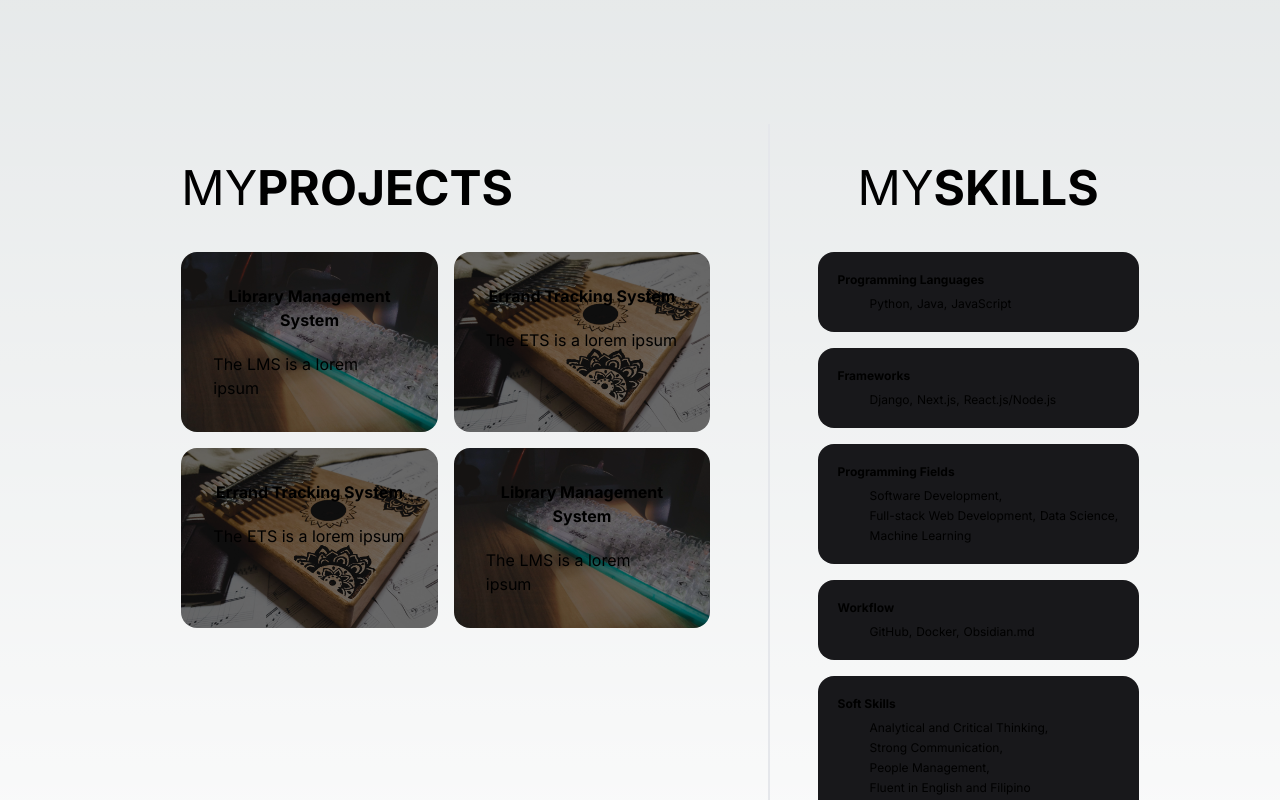
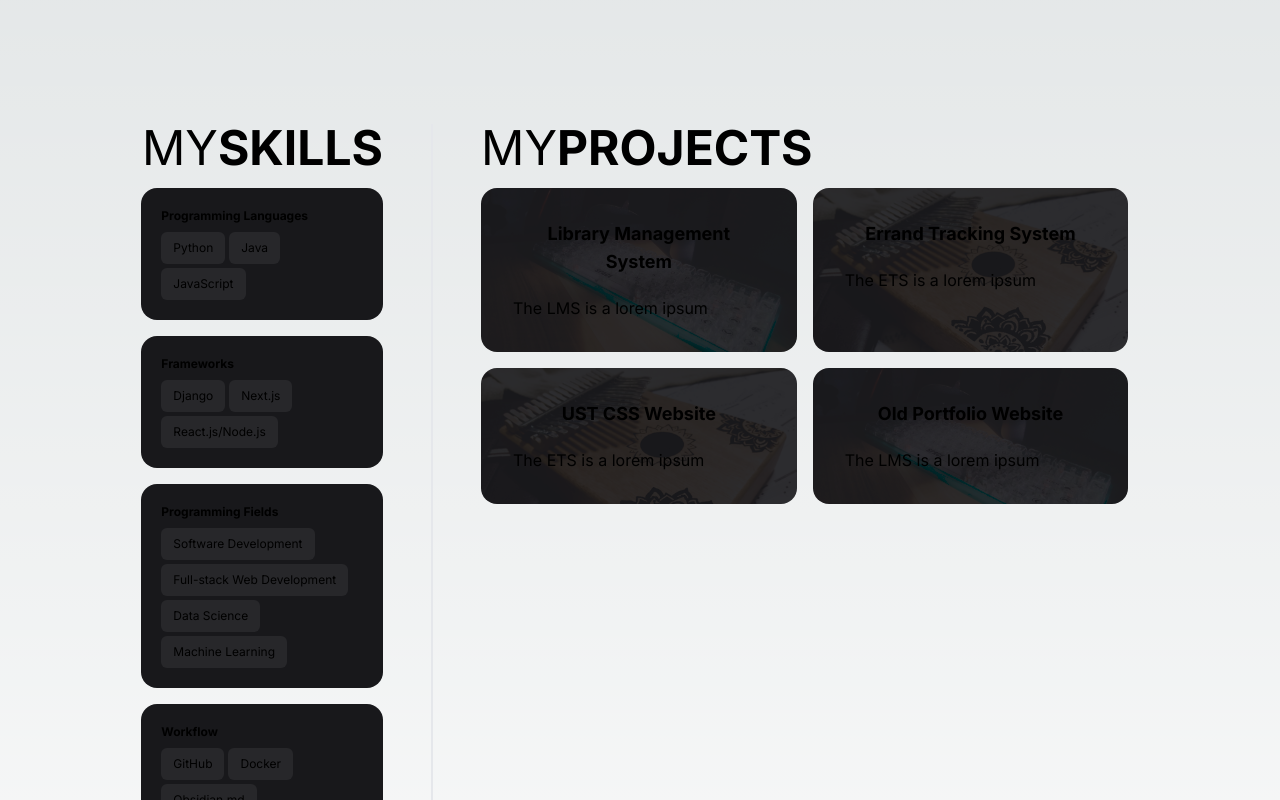
Before and after one commit to AngeloAlgarne/jaa-portfolio-2024, a Next.js app: page / in a window 1280 px wide. Shown: the part 740-1540 px from the top of the page. Built offline with nearby package versions, Linux system fonts and the light colour scheme.

Commit message:
Updated Home and Nav

```diff
--- a/src/app/home/SkillCard.tsx
+++ b/src/app/home/SkillCard.tsx
@@ -6,25 +6,18 @@ type SkillCardType = {
     name: string;
     tooltip: string;
   }[];
-  separator?: string;
-  includeSeparator?: boolean;
 };
 
-const SkillCard = ({
-  name,
-  details,
-  separator = ",",
-}: SkillCardType) => {
+const SkillCard = ({ name, details }: SkillCardType) => {
   return (
     <div className="p-5 bg-zinc-900 text-xs rounded-2xl">
       <p className="font-bold mb-2">{name}</p>
-      <ul className="flex flex-wrap gap-1 justify-start ml-8">
+      <ul className="flex flex-wrap gap-1 justify-start">
         {details &&
           details.map(({ name, tooltip }, index) => {
             return (
-              <li title={tooltip} className="whitespace-nowrap">
+              <li title={tooltip} className="whitespace-nowrap px-3 py-2 bg-zinc-800 rounded-md">
                 {name}
-                {index < details.length - 1 ? separator : ""}
               </li>
             );
           })}
--- a/src/app/home/page.tsx
+++ b/src/app/home/page.tsx
@@ -13,7 +13,7 @@ function Home() {
   const projCardBaseStyle = {
     backgroundImage: "",
     backgroundSize: "cover",
-    backgroundColor: "rgba(0,0,0,0.55)",
+    backgroundColor: "rgba(24,24,27,0.9)",
     backgroundBlendMode: "darken",
   };
 
@@ -54,30 +54,8 @@ function Home() {
         </Carousel>
       </section>
       <section className="flex mt-16 mb-64">
-        <div className="flex flex-col w-full h-max pr-3">
-          <div className="p-10">
-            <h1 className="flex justify-start text-5xl whitespace-nowrap">
-              MY <span className="font-bold">PROJECTS</span>
-            </h1>
-          </div>
-          <Grid style={{paddingLeft: 40, paddingRight: 40}}>
-            {projects &&
-              projects.map((proj) => {
-                const style = { ...projCardBaseStyle };
-                style.backgroundImage = `url("${proj.src}")`;
-                return (
-                  <GridCard style={style}>
-                    <h1 className="w-full text-center font-bold mb-5">
-                      {proj.name}
-                    </h1>
-                    <p>{proj.desc}</p>
-                  </GridCard>
-                );
-              })}
-          </Grid>
-        </div>
-        <div className="w-2/5 h-full pl-12 border-l-2">
-          <div className="p-10">
+      <div className="w-2/5 h-full pr-12 border-r-2">
+          <div className="flex justify-end w-full mb-4">
             <h1 className="text-5xl whitespace-nowrap">
               MY<span className="font-bold">SKILLS</span>
             </h1>
@@ -95,6 +73,29 @@ function Home() {
             </ul>
           </div>
         </div>
+        <div className="flex flex-col w-full h-max pl-12">
+          <div className="flex w-full justify-start mb-4">
+            <h1 className="flex justify-start text-5xl whitespace-nowrap">
+              MY <span className="font-bold">PROJECTS</span>
+            </h1>
+          </div>
+          <Grid>
+            {projects &&
+              projects.map((proj) => {
+                const style = { ...projCardBaseStyle };
+                style.backgroundImage = `url("${proj.src}")`;
+                return (
+                  <GridCard style={style}>
+                    <h1 className="w-full text-center font-bold text-lg mb-5">
+                      {proj.name}
+                    </h1>
+                    <p>{proj.desc}</p>
+                  </GridCard>
+                );
+              })}
+          </Grid>
+        </div>
+
       </section>
     </>
   );
--- a/src/components/Grid.tsx
+++ b/src/components/Grid.tsx
@@ -8,7 +8,7 @@ type GridProps = {
 function Grid({ children, style }: GridProps) {
   return (
     <div
-      className="flex flex-wrap gap-4 w-full h-full justify-start"
+      className="flex flex-wrap gap-4 w-full h-full"
       style={style}
     >
       {children}
--- a/src/components/GridCard.tsx
+++ b/src/components/GridCard.tsx
@@ -10,7 +10,7 @@ function GridCard({ children, style, href }: GridCardProps) {
   const className = `
     flex flex-col grow-1
     place-content-stretch
-    bg-zinc-900 p-8 rounded-2xl
+    p-8 rounded-2xl
   `;
 
   const finalStyle = { ...style, flexBasis: "48%" }
--- a/src/components/Navbar.tsx
+++ b/src/components/Navbar.tsx
@@ -9,7 +9,7 @@ type NavlinkProps = {
 
 const Navlink: React.FC<NavlinkProps> = ({ children, href = "/" }) => {
   const className: string = `
-    flex-auto px-8 py-2 rounded-2xl
+    flex-auto px-7 py-2 rounded-2xl
     hover:bg-indigo-900 cursor-pointer transition-all duration-500
   `;
   return (
@@ -21,7 +21,8 @@ const Navlink: React.FC<NavlinkProps> = ({ children, href = "/" }) => {
 
 function Navbar() {
   return (
-    <nav className="flex gap-x-2 fixed top-5 text-white bg-indigo-950 p-1 rounded-2xl">
+    <nav className="flex gap-x-2 fixed top-4 text-white bg-indigo-950 p-1 rounded-2xl">
+      <div className="static top-0 bg-white"></div>
       <Navlink href="/">Home</Navlink>
       <Navlink href="/projects">Projects</Navlink>
       <Navlink>About</Navlink>
--- a/src/data/home.ts
+++ b/src/data/home.ts
@@ -16,12 +16,12 @@ const ProjSkillSection = {
       src: "/img/placeholder1.jpg",
     },
     {
-      name: "Errand Tracking System",
+      name: "UST CSS Website",
       desc: "The ETS is a lorem ipsum",
       src: "/img/placeholder1.jpg",
     },
     {
-      name: "Library Management System",
+      name: "Old Portfolio Website",
       desc: "The LMS is a lorem ipsum",
       src: "/img/placeholder.jpg",
     },
```
